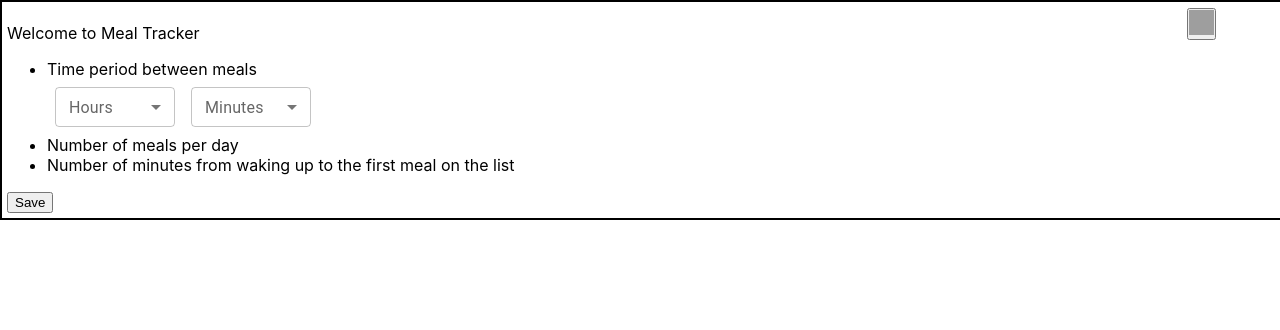
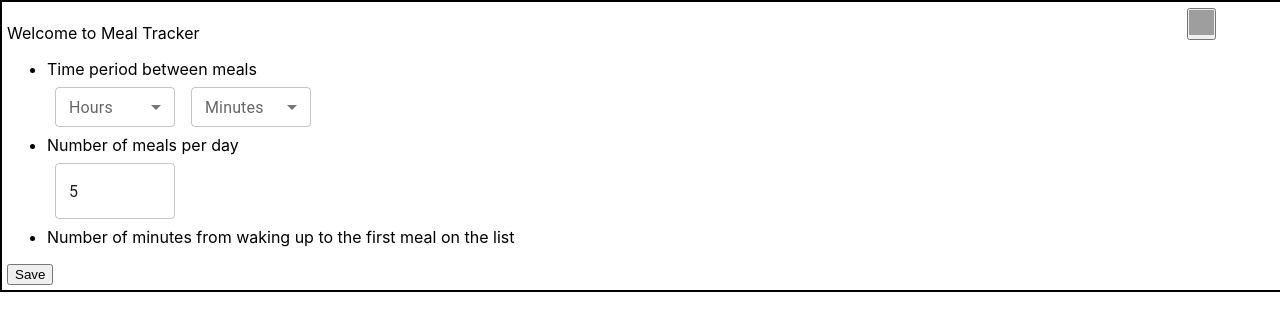
Before and after one commit to kalibria/Meal-tracker, a React (Create React App) app: page / in a window 1280 px wide. Both pictures are taken after a click on the button 1201 px from the left and 24 px from the top of the page. Shown: the top 330 px of the page. Built offline with nearby package versions, Linux system fonts and the light colour scheme; grey boxes are pictures that could not be loaded.

Commit message:
add onChange on textField

```diff
--- /dev/null
+++ b/src/redux/selectors.js
@@ -0,0 +1,4 @@
+import { store } from './store';
+
+export const numberOfMealsPErDay =
+  store.getState().settings.numberOfMealsPerDay.name;
--- /dev/null
+++ b/src/welcome/settings/NumberOfMealsPerDay.tsx
@@ -0,0 +1,36 @@
+import * as React from 'react';
+import Box from '@mui/material/Box';
+import TextField from '@mui/material/TextField';
+import { numberOfMealsPErDay } from '../../redux/selectors';
+import { ChangeEventHandler } from 'react';
+import { InputProps as StandardInputProps } from '@mui/material/Input/Input';
+
+export default function NumberOfMealsPerDay() {
+  const [numberMeals, setNumberMeals] = React.useState(
+    numberOfMealsPErDay.toString()
+  );
+  const handleChangeNumberOfMeals = (
+    event: React.ChangeEvent<HTMLInputElement>
+  ) => {
+    setNumberMeals(event.target.value);
+  };
+
+  return (
+    <Box
+      component='form'
+      sx={{
+        '& > :not(style)': { m: 1, width: 120 },
+      }}
+      noValidate
+      autoComplete='off'
+    >
+      <TextField
+        type={'number'}
+        id='outlined-basic'
+        variant='outlined'
+        value={numberMeals}
+        onChange={handleChangeNumberOfMeals}
+      />
+    </Box>
+  );
+}
--- a/src/welcome/settings/settingsList.tsx
+++ b/src/welcome/settings/settingsList.tsx
@@ -2,6 +2,8 @@ import React, { useContext } from 'react';
 import TimePeriodBetweenMeals from './timePeriodBetweenMeals';
 import { Settings } from './settings_constant';
 import { MyContext } from '../../context/context';
+import NumberOfMealsPerDay from './NumberOfMealsPerDay';
+import { numberOfMealsPErDay } from '../../redux/selectors';
 
 export const SettingsList = () => {
   const { timeBetweenMeals, numberOfMinutesToFirstMeal, numberOfMealsPerDay } =
@@ -13,7 +15,9 @@ export const SettingsList = () => {
         <li key={timeBetweenMeals.id}>
           Time period between meals <TimePeriodBetweenMeals />
         </li>
-        <li key={numberOfMinutesToFirstMeal.id}>Number of meals per day</li>
+        <li key={numberOfMinutesToFirstMeal.id}>
+          Number of meals per day <NumberOfMealsPerDay />
+        </li>
         <li key={numberOfMealsPerDay.id}>
           Number of minutes from waking up to the first meal on the list
         </li>
--- a/src/welcome/settings/timePeriodBetweenMeals.tsx
+++ b/src/welcome/settings/timePeriodBetweenMeals.tsx
@@ -5,11 +5,14 @@ import FormControl from '@mui/material/FormControl';
 import Select, { SelectChangeEvent } from '@mui/material/Select';
 import { MyContext } from '../../context/context';
 import { useContext } from 'react';
+import { store } from '../../redux/store';
 
-export default function SelectSmall() {
+export default function TimePeriodBetweenMeals() {
   const [hour, setHour] = React.useState('');
   const [minute, setMinute] = React.useState('');
   const { hours, minutes } = useContext(MyContext);
+
+  console.log('store', store.getState());
 
   const menuItemHour = hours.map((hour) => (
     <MenuItem key={hour} value={hour}>
```
